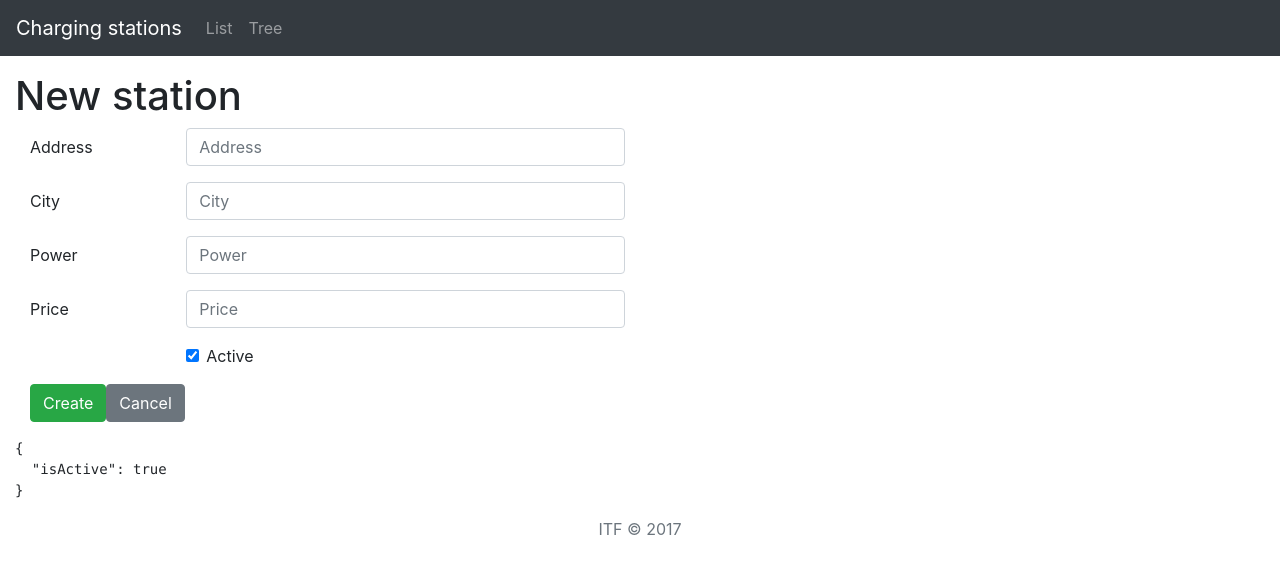
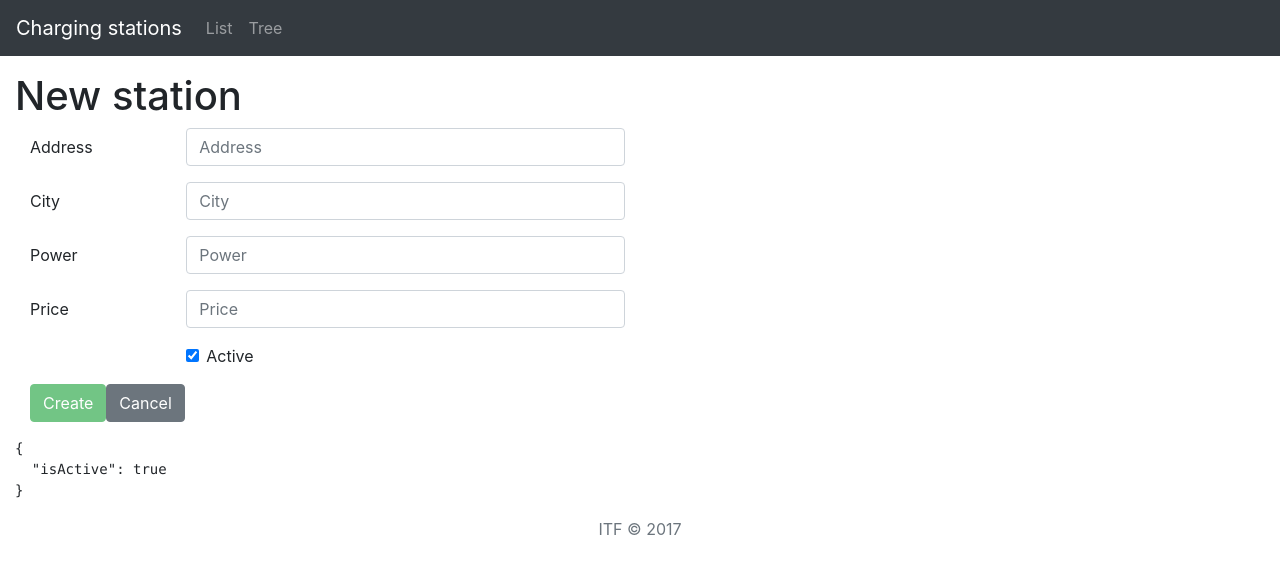
Before and after one commit to Vitaljok/charging-station-demo, an Angular app in the folder front-end/: page /stations/new in a window 1280 px wide. Shown: the top 574 px of the page. Built offline with nearby package versions, Linux system fonts and the light colour scheme.

Commit message:
Form validation

```diff
--- a/front-end/src/app/station-details/station-details.component.css
+++ b/front-end/src/app/station-details/station-details.component.css
@@ -0,0 +1,3 @@
+.ng-invalid:not(form):not(.ng-untouched):not(.ng-pristine)  {
+  border-left: 5px solid #a94442; /* red */
+}
--- a/front-end/src/app/station-details/station-details.component.html
+++ b/front-end/src/app/station-details/station-details.component.html
@@ -1,12 +1,12 @@
 <h1 *ngIf="!station.address && !station.city">New station</h1>
 <h1 *ngIf="station.address || station.city">{{station.address}}, {{station.city}}</h1>
 <div class="col-6">
-  <form>
+  <form #stationForm="ngForm">
     <div class="form-group row">
       <label for="stAddress" class="col-sm-3 col-form-label">Address</label>
       <div class="col-sm-9">
         <input type="text" class="form-control" id="stAddress" name="stAddress"
-          placeholder="Address" [(ngModel)]="station.address">
+          placeholder="Address" [(ngModel)]="station.address" required>
       </div>
     </div>
 
@@ -14,7 +14,8 @@
       <label for="stCity" class="col-sm-3 col-form-label">City</label>
       <div class="col-sm-9">
         <input type="text" class="form-control" id="stCity" name="stCity"
-          placeholder="City" list="cityList" [(ngModel)]="station.city">
+          placeholder="City" list="cityList" [(ngModel)]="station.city"
+          required>
         <datalist id="cityList" name="cityList">
           <option *ngFor="let city of cities" [value]="city"></option>
         </datalist>
@@ -49,13 +50,16 @@
 
     <div class="form-group row">
       <div class="col">
-        <button *ngIf="!isNew" type="submit" class="btn btn-primary" (click)="saveClicked()">Save</button>
-        <button *ngIf="isNew" type="submit" class="btn btn-success" (click)="createClicked()">Create</button>
+        <button *ngIf="!isNew" type="submit" class="btn btn-primary"
+          [class.disabled]="stationForm.invalid || !(stationForm.touched || stationForm.dirty)"
+          (click)="saveClicked()">Save</button>
+        <button *ngIf="isNew" type="submit" class="btn btn-success" [class.disabled]="stationForm.invalid"
+          (click)="createClicked()">Create</button>
         <button type="reset" class="btn btn-secondary" (click)="cancelClicked()">Cancel</button>
-        <button *ngIf="!isNew" type="button" class="btn btn-danger float-right" (click)="deleteClicked()">Delete</button>
+        <button *ngIf="!isNew" type="button" class="btn btn-danger float-right"
+          (click)="deleteClicked()">Delete</button>
       </div>
     </div>
   </form>
 </div>
-
 <pre>{{station | json}}</pre>
```
Also changed, not shown: 1 other file (tests, documents, lock files or other folders).
